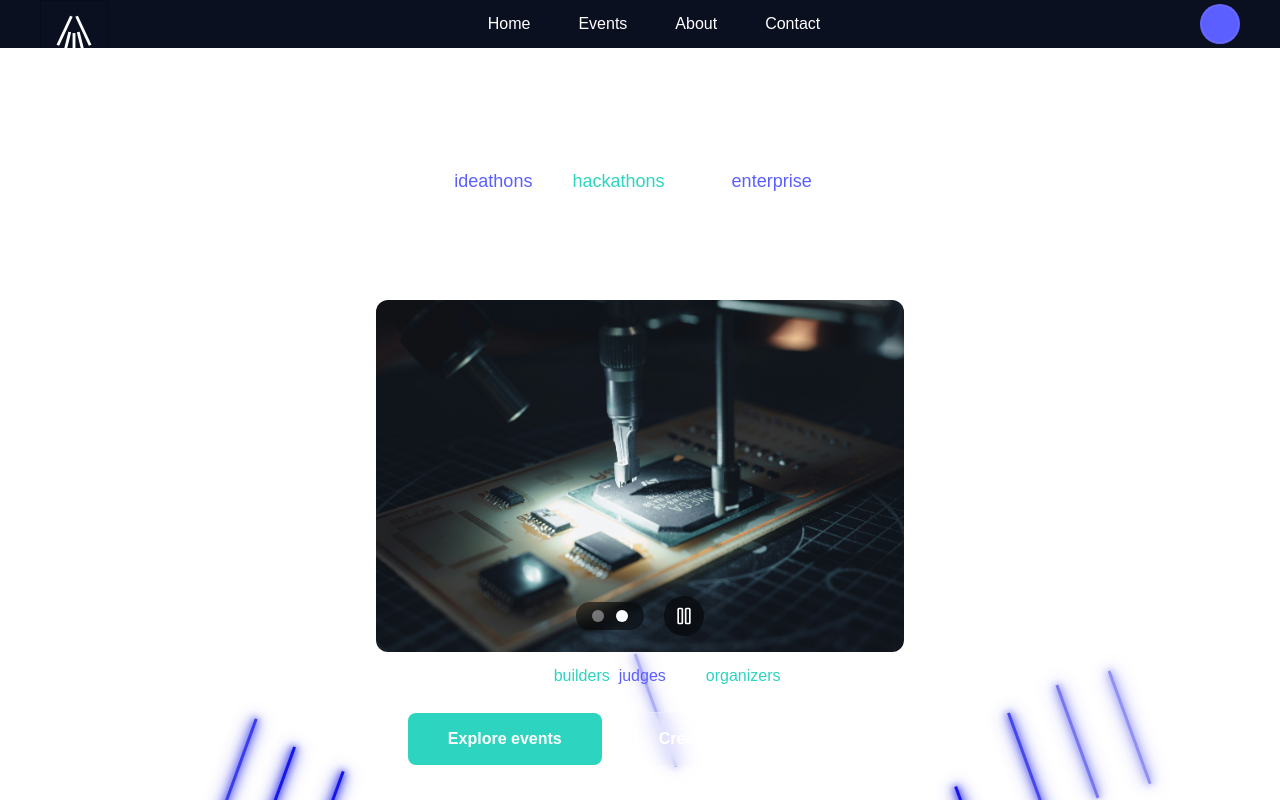
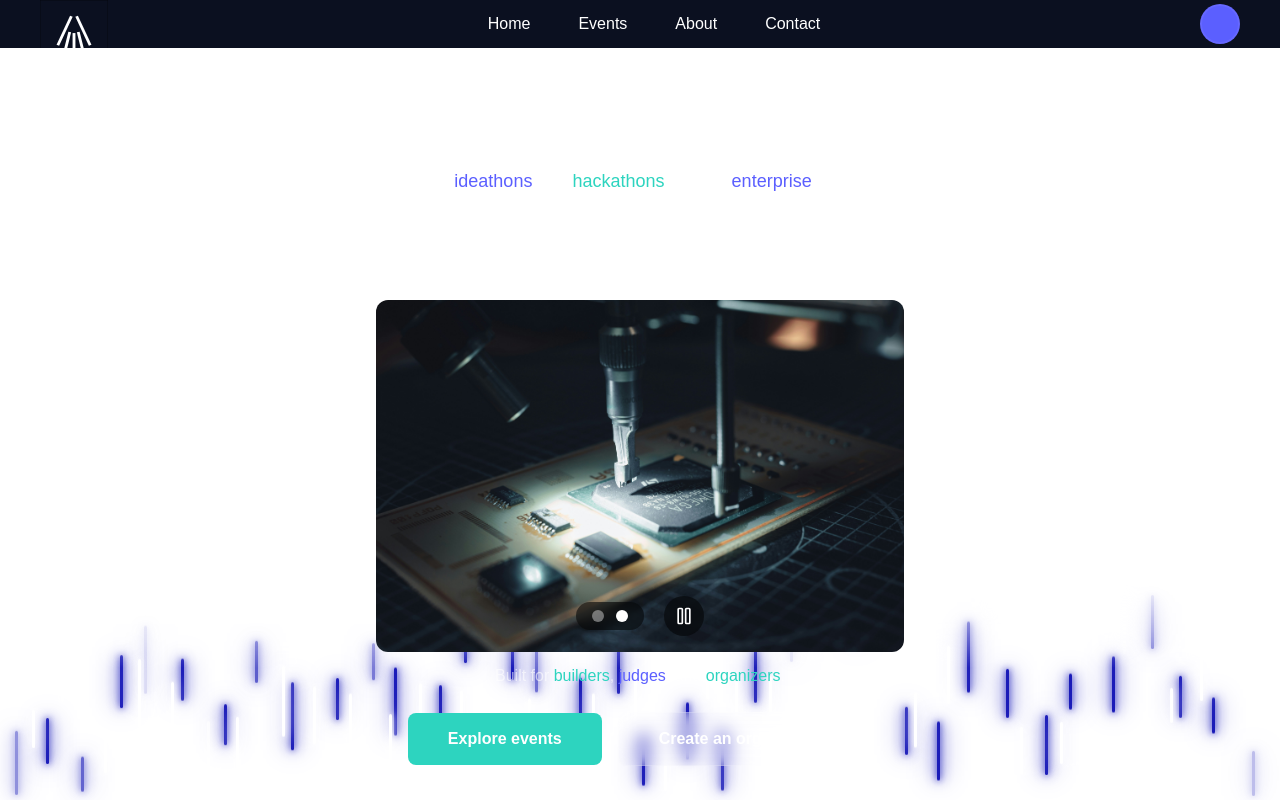
Before and after one commit to RamonsArchive/Ascend, a Next.js app: page / in a window 1280 px wide. Built offline with nearby package versions, Linux system fonts and the light colour scheme.

Commit message:
updated stylings

```diff
--- a/src/app/(pages)/(globalpages)/page.tsx
+++ b/src/app/(pages)/(globalpages)/page.tsx
@@ -3,9 +3,9 @@ import React from "react";
 
 const GlobalHomePage = () => {
   return (
-    <>
+    <div className="relative w-full">
       <HomeHero />
-    </>
+    </div>
   );
 };
 
--- a/src/app/globals.css
+++ b/src/app/globals.css
@@ -202,37 +202,43 @@ body {
   animation: mobileLinkOut 220ms ease-in forwards;
 }
 
-/* Ascending Geometric Sticks Animation */
-@keyframes ascendStickLeft {
+/* Ascending Geometric Sticks Animation - Constant Stream (low, clean) */
+.ascend-stream {
+  position: absolute;
+  left: 0;
+  right: 0;
+  bottom: 0;
+  height: 220px; /* keep the effect low */
+  overflow: hidden;
+  pointer-events: none;
+  /* Fade out as it rises so it disappears cleanly */
+  -webkit-mask-image: linear-gradient(
+    to top,
+    rgba(0, 0, 0, 1) 0%,
+    rgba(0, 0, 0, 1) 60%,
+    rgba(0, 0, 0, 0) 100%
+  );
+  mask-image: linear-gradient(
+    to top,
+    rgba(0, 0, 0, 1) 0%,
+    rgba(0, 0, 0, 1) 60%,
+    rgba(0, 0, 0, 0) 100%
+  );
+}
+
+@keyframes ascendStream {
   0% {
-    transform: translateY(100vh) translateX(0) rotate(20deg);
+    transform: translate3d(0, 0, 0);
     opacity: 0;
   }
-  1% {
+  8% {
     opacity: 1;
   }
-  85% {
+  80% {
     opacity: 1;
   }
   100% {
-    transform: translateY(-10vh) translateX(50px) rotate(20deg);
-    opacity: 0;
-  }
-}
-
-@keyframes ascendStickRight {
-  0% {
-    transform: translateY(100vh) translateX(0) rotate(-20deg);
-    opacity: 0;
-  }
-  1% {
-    opacity: 1;
-  }
-  85% {
-    opacity: 1;
-  }
-  100% {
-    transform: translateY(-10vh) translateX(-50px) rotate(-20deg);
+    transform: translate3d(0, calc(var(--travel) * -1), 0);
     opacity: 0;
   }
 }
@@ -240,32 +246,19 @@ body {
 .ascend-stick {
   position: absolute;
   bottom: 0;
-  width: 3px;
-  height: 120px;
-  background: linear-gradient(to top, currentColor 0%, currentColor 100%);
+  left: calc(var(--x) * 1%);
+  width: 3px; /* thin, crisp */
+  height: var(--h);
+  background: currentColor;
+  border-radius: 999px;
   transform-origin: bottom center;
   pointer-events: none;
+  will-change: transform, opacity;
+  mix-blend-mode: screen;
   box-shadow:
     0 0 6px currentColor,
-    0 0 12px currentColor,
-    0 0 18px currentColor;
-  filter: brightness(1.2) contrast(1.1);
+    0 0 14px currentColor,
+    0 0 26px currentColor;
+  animation: ascendStream var(--dur) linear infinite;
+  animation-delay: var(--delay);
 }
-
-.ascend-stick-left {
-  left: var(--stick-position);
-  animation: ascendStickLeft var(--stick-duration) linear infinite;
-  animation-delay: var(--stick-delay);
-}
-
-.ascend-stick-right {
-  right: var(--stick-position);
-  animation: ascendStickRight var(--stick-duration) linear infinite;
-  animation-delay: var(--stick-delay);
-}
-
-.ascend-stick-center {
-  left: 50%;
-  animation: ascendStickCenter var(--stick-duration) linear infinite;
-  animation-delay: var(--stick-delay);
-}
--- a/src/components/globalComponents/HomeHero.tsx
+++ b/src/components/globalComponents/HomeHero.tsx
@@ -7,55 +7,44 @@ const HomeHero = () => {
   const { hero } = global_home_data;
   const { title, subtitle, description, buttons, images, carousel } = hero;
 
+  const STICK_COUNT = 72;
+  const rand01 = (seed: number) => {
+    // Deterministic pseudo-random in [0,1)
+    const x = Math.sin(seed) * 10000;
+    return x - Math.floor(x);
+  };
+  const clamp = (v: number, min: number, max: number) =>
+    Math.min(max, Math.max(min, v));
+
   return (
     <div className="relative flex flex-col items-center justify-center h-[calc(100dvh-48px)] w-full overflow-hidden">
-      {/* Ascending Geometric Sticks Background Effect - Electric River Flow */}
-      <div className="absolute inset-0 overflow-hidden pointer-events-none">
-        {/* Left side electric stream - evenly spread, flowing toward center */}
-        {Array.from({ length: 40 }).map((_, i) => {
-          const baseDelay = (i * 0.1) % 4; // Evenly spaced delays, cycling every 4s
-          const delayVariation = (Math.random() - 0.5) * 0.3; // Small random variation ±0.15s
-          const delay = baseDelay + delayVariation;
-          const baseDuration = 3.5;
-          const durationVariation = (Math.random() - 0.5) * 0.5; // Small variation ±0.25s
-          const duration = baseDuration + durationVariation;
-          const basePosition = 5 + (i % 20) * 2; // Evenly spread positions
-          const positionVariation = (Math.random() - 0.5) * 1.5; // Small random variation ±0.75%
-          const position = basePosition + positionVariation;
+      {/* Ascending Geometric Sticks Background Effect - Constant Stream Straight Up */}
+      <div className="ascend-stream">
+        {Array.from({ length: STICK_COUNT }).map((_, i) => {
+          // Evenly spaced across the bottom, with subtle deterministic jitter (balanced, not wavy).
+          const baseX = ((i + 0.5) / STICK_COUNT) * 100;
+          const xJitter = (rand01(i * 12.9898 + 1.23) - 0.5) * 1.2; // ±0.6%
+          const x = clamp(baseX + xJitter, 1, 99);
+
+          // Fast, constant stream: use negative delays so it starts "already flowing".
+          const dur = 1.9 + rand01(i * 0.17 + 9.1) * 0.8; // 1.9s .. 2.7s
+          const delay = -(i * 0.09); // continuous spacing (no wave reset)
+
+          // Keep it low: shorter bars + limited travel, slight variety.
+          const h = 34 + rand01(i * 3.33 + 2.7) * 38; // 34px .. 72px
+          const travel = 110 + rand01(i * 7.77 + 4.2) * 80; // 110px .. 190px
+
           return (
             <div
-              key={`left-${i}`}
-              className={`ascend-stick ascend-stick-left ${i % 2 === 0 ? "text-[#1A1BB8]" : "text-white"}`}
+              key={`stick-${i}`}
+              className={`ascend-stick ${i % 2 === 0 ? "text-[#1A1BB8]" : "text-white"}`}
               style={
                 {
-                  "--stick-position": `${Math.max(2, Math.min(48, position))}%`,
-                  "--stick-delay": `${Math.max(0, delay)}s`,
-                  "--stick-duration": `${Math.max(2.5, Math.min(4.5, duration))}s`,
-                } as React.CSSProperties
-              }
-            />
-          );
-        })}
-        {/* Right side electric stream - evenly spread, flowing toward center */}
-        {Array.from({ length: 40 }).map((_, i) => {
-          const baseDelay = (i * 0.1) % 4; // Evenly spaced delays, cycling every 4s
-          const delayVariation = (Math.random() - 0.5) * 0.3; // Small random variation ±0.15s
-          const delay = baseDelay + delayVariation;
-          const baseDuration = 3.5;
-          const durationVariation = (Math.random() - 0.5) * 0.5; // Small variation ±0.25s
-          const duration = baseDuration + durationVariation;
-          const basePosition = 5 + (i % 20) * 2; // Evenly spread positions
-          const positionVariation = (Math.random() - 0.5) * 1.5; // Small random variation ±0.75%
-          const position = basePosition + positionVariation;
-          return (
-            <div
-              key={`right-${i}`}
-              className={`ascend-stick ascend-stick-right ${i % 2 === 0 ? "text-white" : "text-[#1A1BB8]"}`}
-              style={
-                {
-                  "--stick-position": `${Math.max(2, Math.min(48, position))}%`,
-                  "--stick-delay": `${Math.max(0, delay)}s`,
-                  "--stick-duration": `${Math.max(2.5, Math.min(4.5, duration))}s`,
+                  "--x": x,
+                  "--dur": `${dur}s`,
+                  "--delay": `${delay}s`,
+                  "--h": `${h}px`,
+                  "--travel": `${travel}px`,
                 } as React.CSSProperties
               }
             />
```
